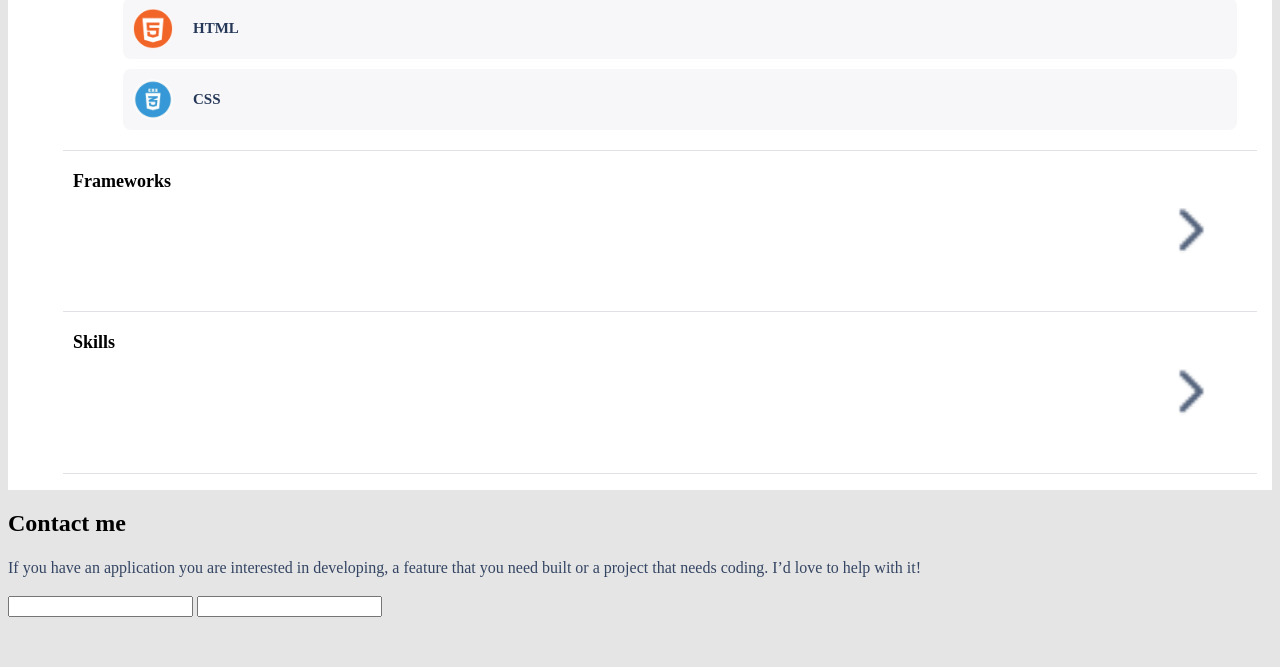
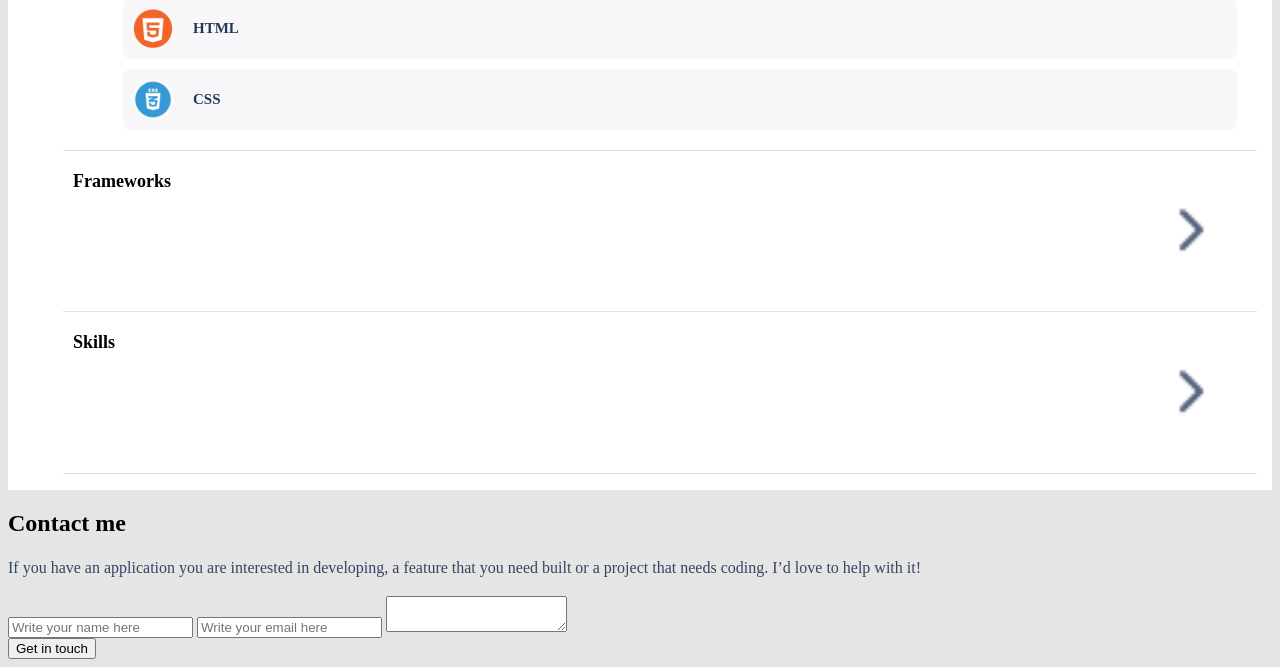
Before and after one commit to Uzair-Manzoor/Portfolio, a website: page index.html in a window 1280 px wide. Shown: the part 4471-5138 px from the top of the page. Before the commit the page ends 5096 px from the top, so only its background shows below. Drawn offline with Linux system fonts and the light colour scheme.

Commit message:
Add contact form to index.html
Add contact form validations.

```diff
--- a/index.html
+++ b/index.html
@@ -218,18 +218,32 @@
                 </ul>
             </ul>
         </section>
-        <section>
-        <h2 class="contact-me">Contact me</h2>
-        <p class="contact-paragraph">
-          If you have an application you are interested in developing, a feature
-          that you need built or a project that needs coding. I’d love to help
-          with it!
-        </p>
-      <form action="">
-     <input type="name" name="name" id="name">
-     <input type="email" name="email" id="email">
-      </form>
-      </section>
+
+        <section class="contact--section">
+          <div>
+            <h2>Contact me</h2>
+            <p>
+              If you have an application you are interested in developing,
+              a feature that you need built or a project that needs coding.
+              I’d love to help with it!
+            </p>
+            <form action="https://formspree.io/f/xwkjylde" method="post">
+              <input type="text" name="name" id="name"
+                required maxlength="30"
+                placeholder="Write your name here">
+              <input type="email" name="email" id="email"
+                required
+                placeholder="Write your email here">
+              <textarea name="message" id="message"
+                required maxlength="500"
+                placeholder="Write your message here ...">
+              </textarea>
+              <div>
+                <button type="submit">Get in touch</button>
+              </div>
+            </form>
+          </div>
+        </section>
     </main>
 </body>
 </html
```
